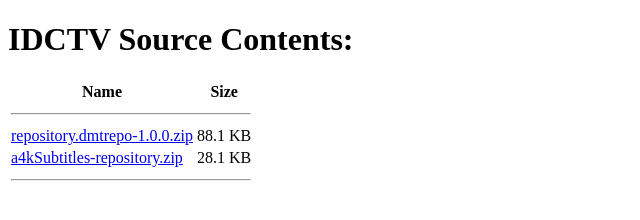
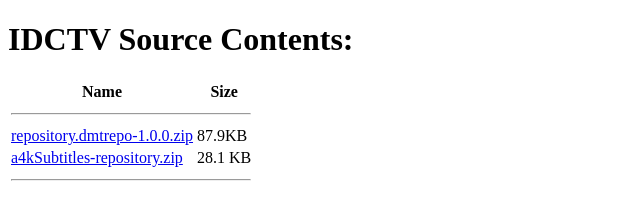
Before and after one commit to DabManTrips/DabManTrips.github.io, a plain HTML site: page index.html in a window 1280 px wide. Shown: the full height of the page, 0-640 px from the left. Drawn offline with Linux system fonts and the light colour scheme.

Commit message:
Update index.html

```diff
--- a/index.html
+++ b/index.html
@@ -19,7 +19,7 @@
             </tr>
             <tr>
                 <td><a href="repository.dmtrepo-1.0.0.zip">repository.dmtrepo-1.0.0.zip</a></td>
-                <td>88.1 KB</td>
+                <td>87.9KB</td>
             </tr>
             <tr>
                 <td><a href="a4kSubtitles-repository.zip">a4kSubtitles-repository.zip</a></td>
```
